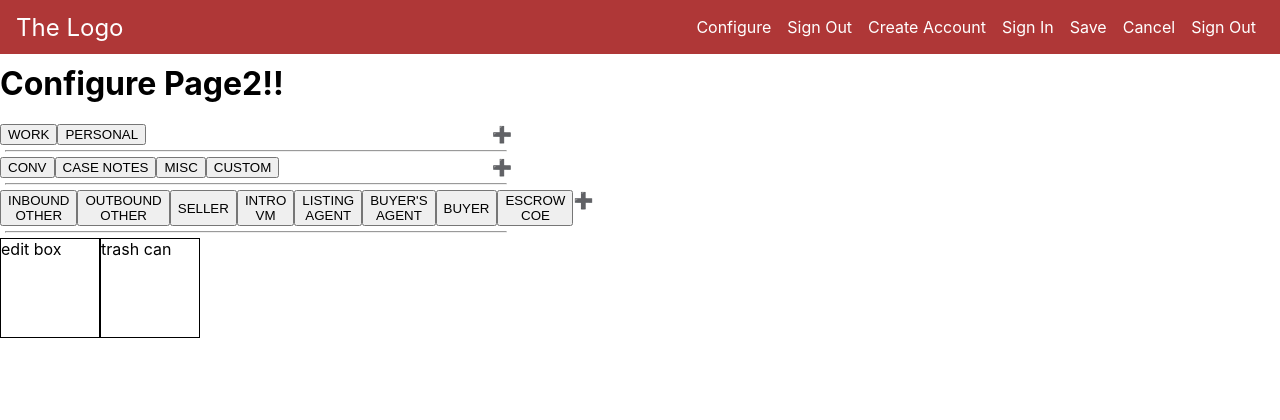
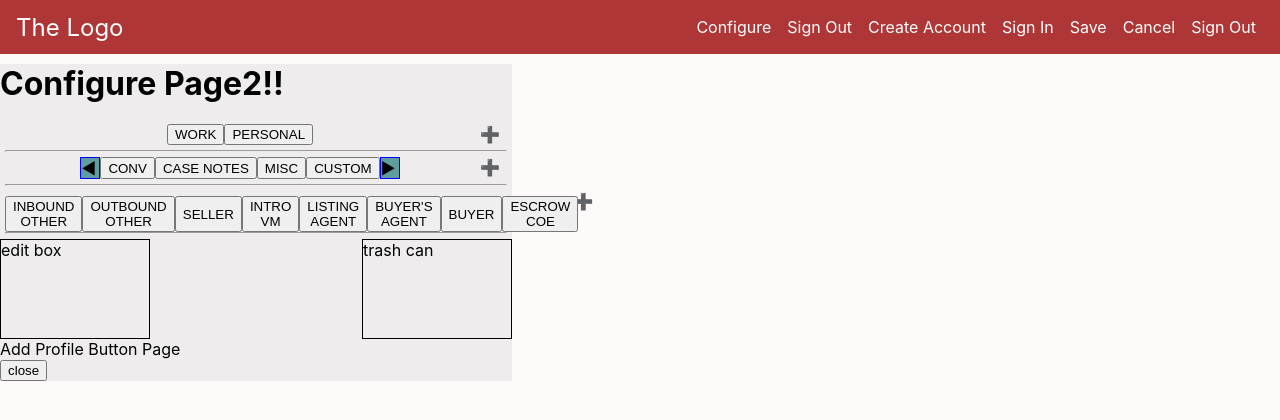
Before and after one commit to Mtn-Drew/stamp-champ, a React (Create React App) app: page /configure in a window 1280 px wide. Shown: the top 420 px of the page. Built offline with nearby package versions, Linux system fonts and the light colour scheme.

Commit message:
configure page add buttons

```diff
--- /dev/null
+++ b/src/components/AddButton/AddButtonProfile.css
@@ -0,0 +1,26 @@
+.modal {
+  position: fixed;
+  top: 0;
+  left: 0;
+  width:100%;
+  height: 100%;
+  background: rgba(0, 0, 0, 0.6);
+}
+
+.modal-main {
+  position:fixed;
+  background: white;
+  width: 80%;
+  height: auto;
+  top:50%;
+  left:50%;
+  transform: translate(-50%,-50%);
+}
+
+.display-block {
+  display: block;
+}
+
+.display-none {
+  display: none;
+}
--- /dev/null
+++ b/src/components/AddButton/AddButtonProfile.js
@@ -0,0 +1,29 @@
+import React from 'react'
+
+class AddButton extends React.Component {
+
+  render() {
+    const showHideClassName = this.props.show ? "modal display-block" : "modal display-none";
+
+    return(
+      <div className={this.showHideClassname}>
+        <section className="modal-main">
+        <div>
+          Add Profile Button Page
+        </div>
+
+<button onClick={this.props.handleClose}>close</button>
+
+        {/* <form>
+          <p>Button Type</p>
+          <input id="buttonType" />
+          <p>Button Title</p>
+          <input id="buttonTitle" />
+        </form> */}
+        </section>
+      </div>
+    )
+  }
+}
+
+export default AddButton
--- a/src/components/Configure2/Configure2.css
+++ b/src/components/Configure2/Configure2.css
@@ -1,18 +1,83 @@
+.mainPage {
+  background-color: rgb(238, 236, 236);
+  display: block;
+}
 .configure_button {
   cursor:move;
 }
 
 .buttonRow {
-  display:flex
+  display:flex;
+  max-width: 500px;
 }
 
 .trash_box, .edit_box {
 
-  min-width:100px;
+  min-width:150px;
   min-height: 100px;
   border: 1px solid black;
+}
+
+.edit_box {
+  background-image : '/../art/pencil.png';
 }
 
 .boxes {
   display: flex;
 }
+
+.fill {
+  /* background-color: rgb(116, 20, 3); */
+  position: relative;
+  /* height: 150px; */
+  /* width:130px; */
+  top:5px;
+  left: 5px;
+  cursor: move;
+}
+
+.empty {
+  display: inline-block;
+  /* height: 160px;
+  width: 160px; */
+  margin:10px;
+  border: 3px solid black;
+  background-color: white;
+}
+
+.plus {
+  cursor:pointer;
+}
+
+.hold {
+  border: solid 4px red;
+  /* height: 50px; */
+
+}
+
+.dragBox {
+  border: blue solid 1px;
+  min-width:20px;
+  background-color: cadetblue;
+}
+
+.hovered {
+  background: silver;
+  border-style: solid;
+  border-color: green;
+  /* margin-left:15px;
+  margin-right:15px; */
+
+}
+
+.box_hovered {
+  background: silver;
+  border-style: solid;
+  border-color: green;
+
+
+}
+
+.invisible {
+  display:none;
+}
--- a/src/components/Configure2/Configure2.js
+++ b/src/components/Configure2/Configure2.js
@@ -2,12 +2,16 @@ import React from 'react'
 import { Button } from '../Button/Button'
 import STORE from '../../STORE'
 import './Configure2.css'
+import AddButtonProfile from '../AddButton/AddButtonProfile'
 
 class StampPad extends React.Component {
   state = {
     store: STORE,
     selectedTemplate: STORE.template[0].id,
-    selectedProfile: STORE.stamps[0].load_out_id
+    selectedProfile: STORE.stamps[0].load_out_id,
+    showAddProfileModal : false,
+    showAddTemplateModal : false,
+    showAddStampModal: false
   }
 
   copyToClipboard = (str) => {
@@ -35,48 +39,97 @@ class StampPad extends React.Component {
   }
 
   onDragStart = (e, i) => {
-      this.draggedItem = this.state.store.load_out[i];
-    e.dataTransfer.effectAllowed = 'move'
-    // e.dataTransfer.setData("text/html", e.target.parentNode);
-    // e.dataTransfer.setDragImage(e.target.parentNode, 20, 20);
-    console.log(this.draggedItem);
+    this.draggedItem = this.state.store.load_out[i]
+
+    console.log(this)
+    console.log('in onDragStart')
+    console.log('draggedItem is ->')
+    console.log(this.draggedItem)
+    e.target.className += ' hold'
+    let etarget = e.target
+    setTimeout(() => (etarget.className = 'invisible'), 0)
+
+    // e.dataTransfer.effectAllowed = 'move'
   }
 
-  onDragOver = (index) => {
-    console.log('in onDragOver');
+  onDragEnter = (e) => {
+    e.target.className += ' hovered'
+  }
+
+  onDragLeave = (e) => {
+    e.target.className = 'configure_button'
+  }
+
+  onDragBoxLeave = (e) => {
+    e.target.className = 'dragBox'
+  }
+
+  onDragContainerLeave = (e) => {
+    e.target.className = 'edit_box'
+  }
+  onDragContainerEnter = (e) => {
+    e.target.className += ' box_hovered'
+  }
+
+  onDragOver = (e, index) => {
+    console.log('in onDragOver')
     const draggedOverItem = this.state.store.load_out[index]
+    console.log('draggedOverItem is ->')
+    console.log(draggedOverItem)
 
     // if the item is dragged over itself, ignore
     if (this.draggedItem === draggedOverItem) {
       return
     }
-console.log('still here onDragOver');
+    console.log('still here onDragOver')
     // filter out the currently dragged item
-    let items = this.state.store.load_out.filter((item) => item !== this.draggedItem)
-
+    let items = this.state.store.load_out.filter(
+      (item) => item !== this.draggedItem
+    )
+    console.log('items before splice ->')
+    console.log(items)
+    console.log('index')
+    console.log(index)
     // add the dragged item after the dragged over item
     items.splice(index, 0, this.draggedItem)
 
-    this.setState({
-      load_out : items
-    })
+    // this.setState({
+    //   store : {
+    //     template : this.state.store.template,
+    //     loud_out: items,
+    //     stamps : this.state.store.stamps
+    //   }
+    // })
+
     console.log('items-')
-    console.log(items);
+    console.log(items)
   }
 
-  onDragEnd = () => {
+  onDragEnd = (e) => {
+    console.log('inDragEND')
+    console.log('draggedIdx->')
     console.log(this.draggedIdx)
     this.draggedIdx = null
-    console.log('inDragEND')
-    console.log(this.state);
+    console.log('state ->')
+    console.log(this.state)
+    e.target.className = '"configure_button"'
+  }
 
+
+
+  fnShowAddProfileModal = () =>{
+    console.log('fnShowAddProfileModal');
+    this.setState({showAddProfileModal : true})
+  }
+  fnHideAddProfileModal = () => {
+    console.log('fnShowHideProfileModal');
+    this.setState({showAddProfileModal:false})
   }
 
   render() {
     // {this.props.changepage('stamps')}
 
-    const templateRow = this.state.store.template
-      .map((templ, i) => {
+    const templateRow = this.state.store.template.map((templ, i) => {
       return (
         <button
           key={templ.id}
@@ -89,7 +142,7 @@ console.log('still here onDragOver');
         </button>
       )
     })
-      .sort((a, b) => (a.order > b.order ? -1 : 1))
+    // .sort((a, b) => (a.order > b.order ? -1 : 1))
 
     const profileRow = this.state.store.load_out
       .filter(
@@ -105,8 +158,10 @@ console.log('still here onDragOver');
             draggable
             className="configure_button"
             onDragStart={(e) => this.onDragStart(e, i)}
-            onDragEnd={this.onDragEnd}
-            onDragOver={() => this.onDragOver(i)}
+            onDragEnd={(e) => this.onDragEnd(e)}
+            onDragOver={(e) => this.onDragOver(e, i)}
+            onDragEnter={(e) => this.onDragEnter(e)}
+            onDragLeave={(e) => this.onDragLeave(e)}
           >
             {prof.title}
           </button>
@@ -128,19 +183,21 @@ console.log('still here onDragOver');
             className="configure_button"
             onDragStart={(e) => this.onDragStart(e, i)}
             onDragEnd={this.onDragEnd}
+            className="fill"
           >
             {stamp.title}
           </button>
         )
       })
-      .sort((a, b) => (a.order > b.order ? -1 : 1))
+    // .sort((a, b) => (a.order > b.order ? -1 : 1))
 
     return (
-      <div style={{ height: '100%' }}>
+      <div style={{ height: '100%' }} className="mainPage">
         <main style={{ marginTop: '64px' }}>
           <h1>Configure Page2!!</h1>
 
           <div className="buttonRow">
+          <div className="spacer" />
             {templateRow}
             <div className="spacer" />
             <div className="plus" onClick={this.addTemplateButton}>
@@ -151,9 +208,20 @@ console.log('still here onDragOver');
           <hr className="hr" />
 
           <div className="buttonRow">
+          <div className="spacer" />
+            <div className="dragBox" onDragEnter={(e) => this.onDragEnter(e)}>
+              ◀
+            </div>
             {profileRow}
+            <div
+              className="dragBox"
+              onDragEnter={(e) => this.onDragEnter(e)}
+              onDragLeave={(e) => this.onDragBoxLeave(e)}
+            >
+              ▶
+            </div>
             <div className="spacer" />
-            <div className="plus" onClick={this.addProfileButton}>
+            <div className="plus" onClick={this.fnShowAddProfileModal}>
               ➕
             </div>
           </div>
@@ -161,6 +229,7 @@ console.log('still here onDragOver');
           <hr className="hr" />
 
           <div className="buttonRow">
+          <div className="spacer" />
             {stampRow}
             <div className="spacer" />
             <div className="plus" onClick={this.addStampButton}>
@@ -171,10 +240,23 @@ console.log('still here onDragOver');
           <hr className="hr" />
 
           <div className="boxes">
-            <div className="edit_box">edit box</div>
-            <div className="trash_box">trash can</div>
+            <div
+              className="edit_box"
+              onDragEnter={(e) => this.onDragContainerEnter(e)}
+              onDragLeave={(e) => this.onDragContainerLeave(e)}
+            >
+              <div> edit box</div>
             </div>
-
+            <div className="spacer" />
+            <div
+              className="trash_box"
+              onDragEnter={(e) => this.onDragContainerEnter(e)}
+              onDragLeave={(e) => this.onDragContainerLeave(e)}
+            >
+              <div>trash can</div>
+            </div>
+          </div>
+          <AddButtonProfile show={this.state.showAddProfileModal} handleClose={this.fnHideAddProfileModal} />
         </main>
       </div>
     )
--- a/src/index.css
+++ b/src/index.css
@@ -16,6 +16,7 @@ body {
   -webkit-font-smoothing: antialiased;
   -moz-osx-font-smoothing: grayscale;
   max-width: 512px;
+  background-color: snow;
 }
 
 code {
```
Lines whose indentation alone changed are shown as unchanged.
